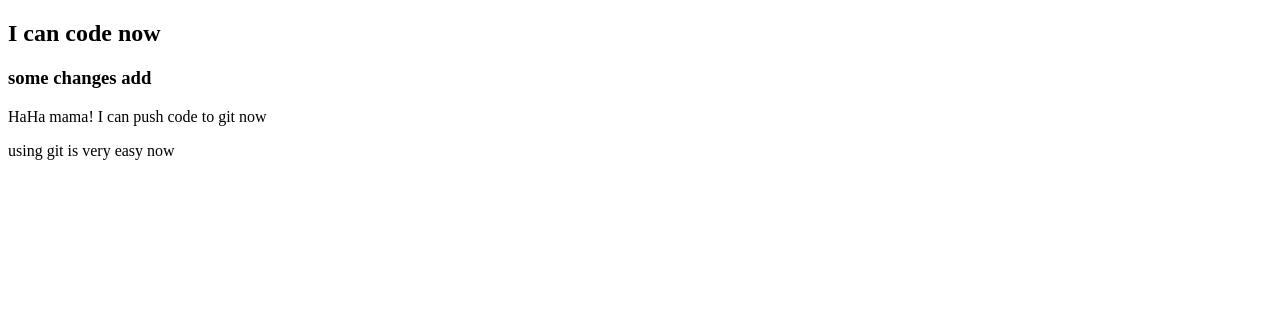
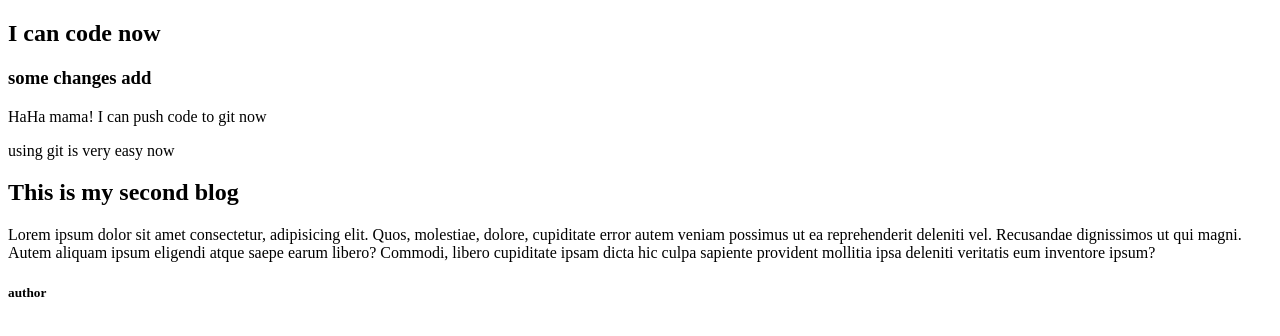
Before and after one commit to robiul1hossen/1st-repo, a plain HTML site: page index.html in a window 1280 px wide. Drawn offline with Linux system fonts and the light colour scheme.

Commit message:
new blog added

```diff
--- a/index.html
+++ b/index.html
@@ -11,5 +11,15 @@
     <h3>some changes add</h3>
     <p>HaHa mama! I can push code to git now</p>
     <p>using git is very easy now</p>
+    <div>
+      <h2>This is my second blog</h2>
+      <p>
+        Lorem ipsum dolor sit amet consectetur, adipisicing elit. Quos, molestiae, dolore, cupiditate error
+        autem veniam possimus ut ea reprehenderit deleniti vel. Recusandae dignissimos ut qui magni. Autem
+        aliquam ipsum eligendi atque saepe earum libero? Commodi, libero cupiditate ipsam dicta hic culpa
+        sapiente provident mollitia ipsa deleniti veritatis eum inventore ipsum?
+      </p>
+      <h5>author</h5>
+    </div>
   </body>
 </html>
```
